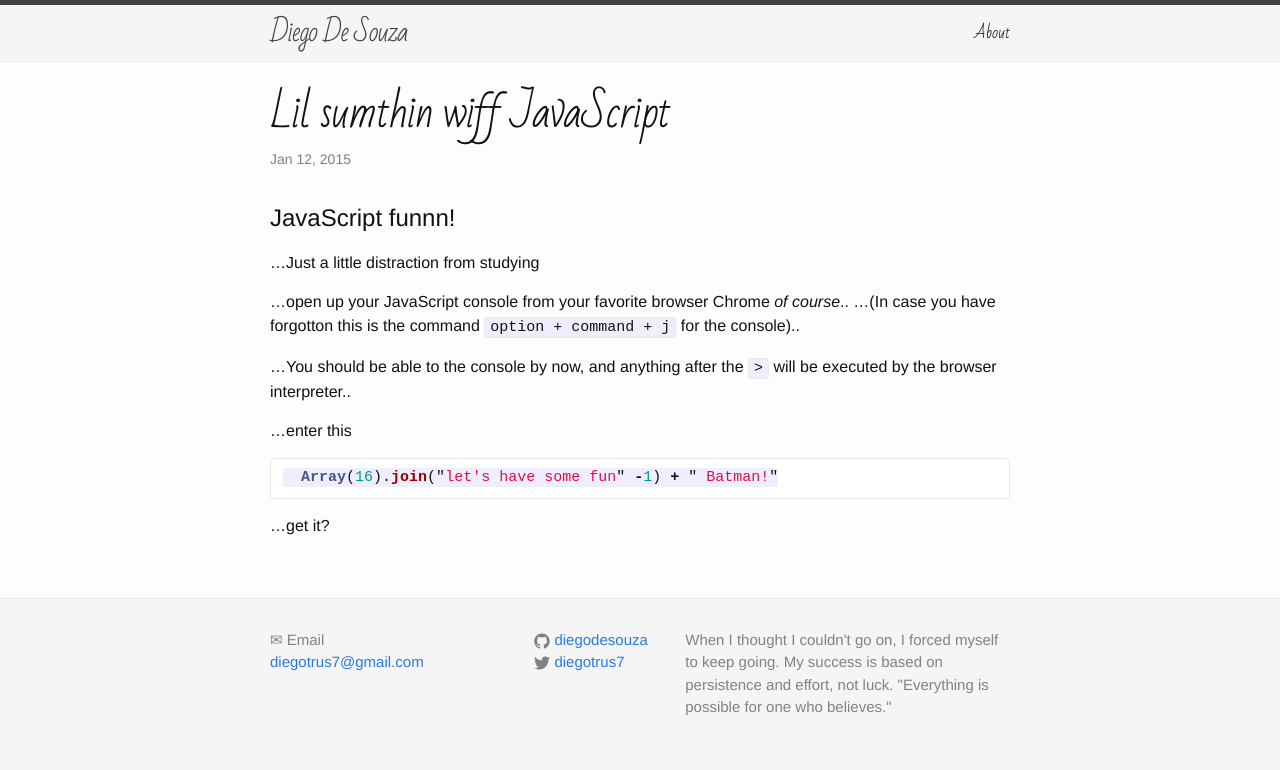
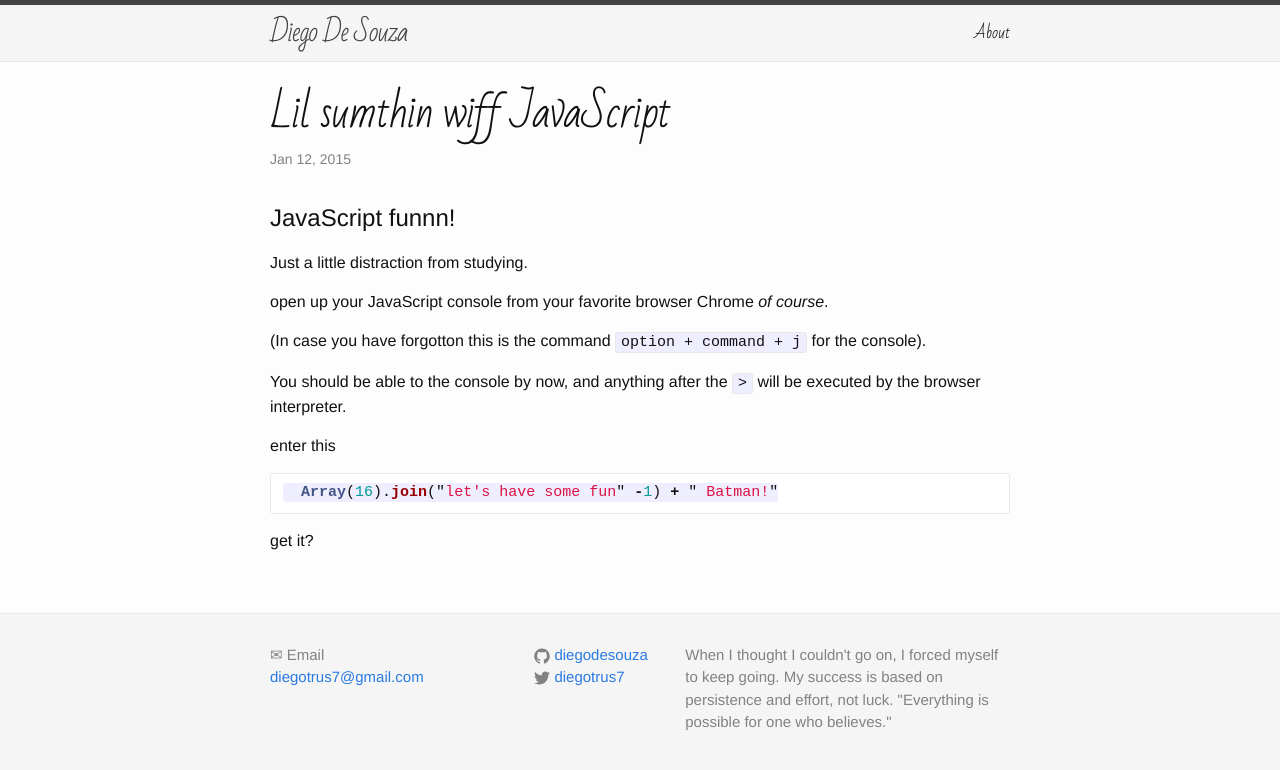
Before and after one commit to diegodesouza/diegodesouza.github.io, a Jekyll site: the page built from _posts/2015-01-12-javascript-joke-post.markdown, in a window 1280 px wide. Shown: the top 770 px of the page. Built offline with Jekyll 4.4.1, drawn with Linux system fonts in a browser that asks for light colours.

Commit message:
again fixing the indentation

````diff
--- a/_posts/2015-01-12-javascript-joke-post.markdown
+++ b/_posts/2015-01-12-javascript-joke-post.markdown
@@ -7,19 +7,21 @@ categories: jekyll update
 
 # JavaScript funnn!
 
-...Just a little distraction from studying
+Just a little distraction from studying.
 
-...open up your JavaScript console from your favorite browser Chrome *of course*..
-...(In case you have forgotton this is the command `option + command + j` for the
-  console)..
 
-...You should be able to the console by now, and anything after the `>` will be
-  executed by the browser interpreter..
+open up your JavaScript console from your favorite browser Chrome *of course*.
 
-...enter this
+(In case you have forgotton this is the command `option + command + j` for the
+  console).
+
+You should be able to the console by now, and anything after the `>` will be
+executed by the browser interpreter.
+
+enter this
 
   ```javascript
   Array(16).join("let's have some fun" -1) + " Batman!"
   ```
 
-...get it?
+get it?
````
